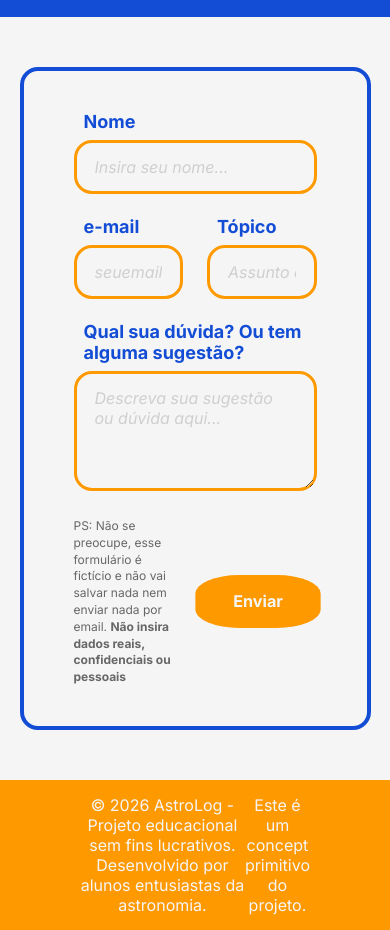
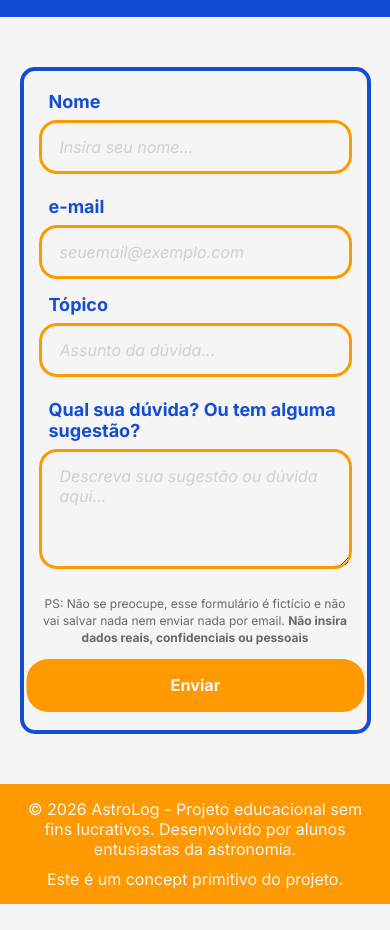
Before and after one commit to Educlaudo/AstroLog_Concept, a plain HTML site: page contact.html in a window 390 px wide. Shown: the part 403-1333 px from the top of the page. After the commit the page ends 1307 px from the top, so only its background shows below. Drawn offline with Linux system fonts and the light colour scheme; a web font is replaced by a local one.

Commit message:
Atualização: astrolog.alpha.5

```diff
--- a/style.css
+++ b/style.css
@@ -457,4 +457,45 @@ footer {
     font-size: 26px;
   }
 
+  .formulario {
+    padding: 20px 15px;
+    border-radius: 15px;
+    max-width:  100%;
+    box-sizing: border-box;
+  }
+
+  .boxGroup {
+    flex-direction: column;
+    gap: 15px;
+    width: 100%;
+  }
+
+  .box input, .box textarea {
+    width: 100%;
+    box-sizing: border-box;
+  }
+
+  .formFooter {
+    flex-direction: column;
+    align-items: stretch;
+    gap: 15px;
+  }
+
+  .PS {
+    max-width: 100%;
+    text-align: center;
+  }
+
+  .send, .box button {
+    width: 100%;
+    border-radius: 20px;
+  }
+
+  footer {
+    flex-direction: column;
+    gap: 10px;
+    padding-left: 20px;
+    padding-right: 20px;
+    text-align: center;
+  }
 }
```
